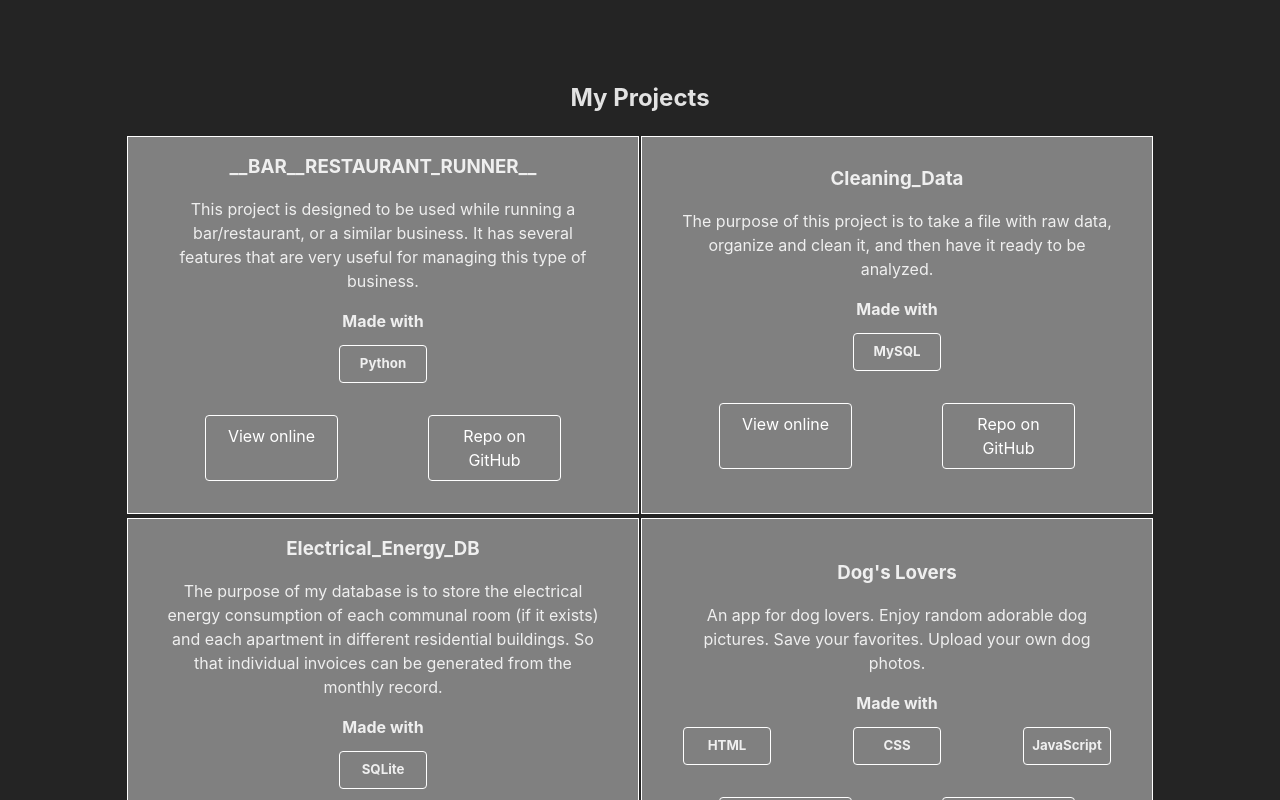
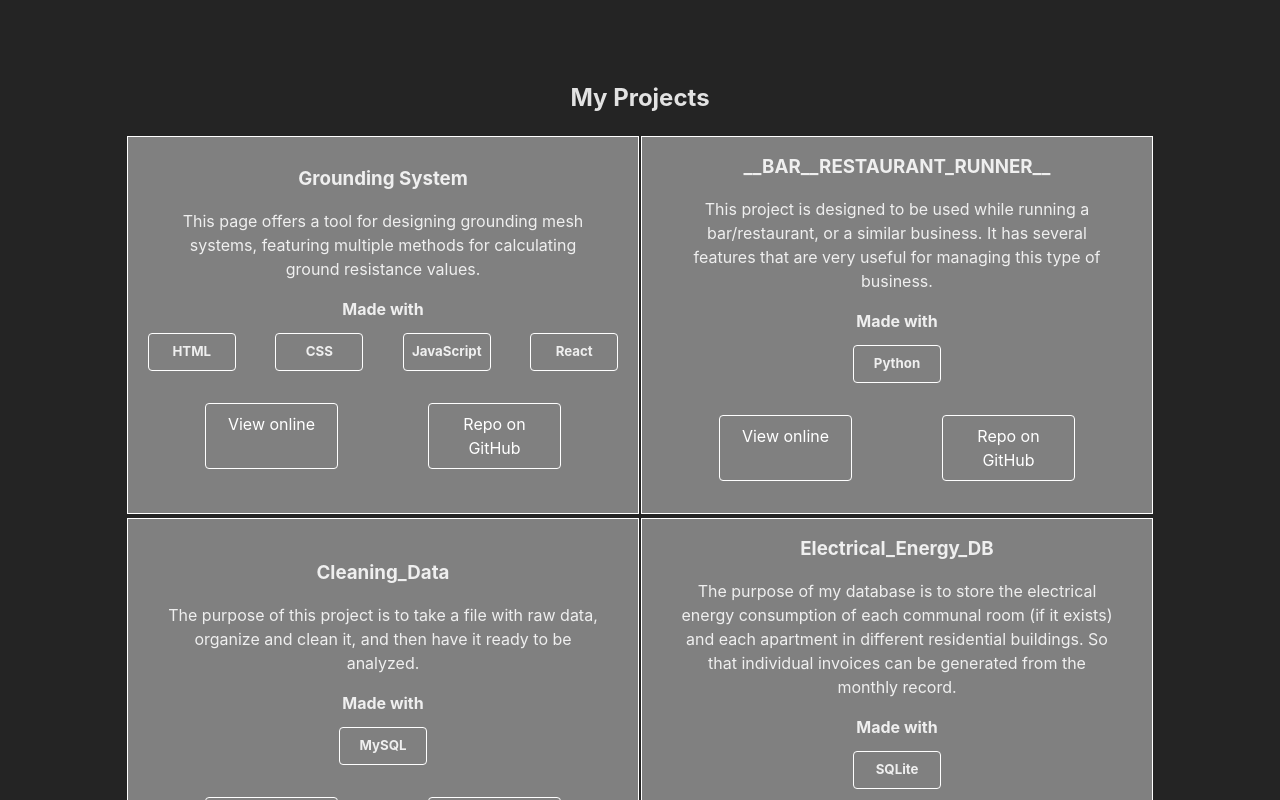
Before and after one commit to Bernullys/bernullys-portfolio, a React (Vite) app: page / in a window 1280 px wide. Shown: the part 1540-2340 px from the top of the page. Built offline with nearby package versions, Linux system fonts and the light colour scheme.

Commit message:
add grounding project

```diff
--- a/src/Components/Projects.jsx
+++ b/src/Components/Projects.jsx
@@ -2,6 +2,18 @@ import ProjectCard from "./ProjectCard"
 import "./Projects.css"
 
 const myProjects = [
+        {
+        title: "Grounding System",
+        description: "This page offers a tool for designing grounding mesh systems, featuring multiple methods for calculating ground resistance values.",
+        tools: {
+            html: "HTML",
+            css: "CSS",
+            javaScript: "JavaScript",
+            react: "React"
+        },
+        onlineLink: "https://bernullys.github.io/groundingsystem/",
+        repo: "https://github.com/Bernullys/groundingsystem"
+    },
     {
         title: "__BAR__RESTAURANT_RUNNER__",
         description: "This project is designed to be used while running a bar/restaurant, or a similar business. It has several features that are very useful for managing this type of business.",
```
